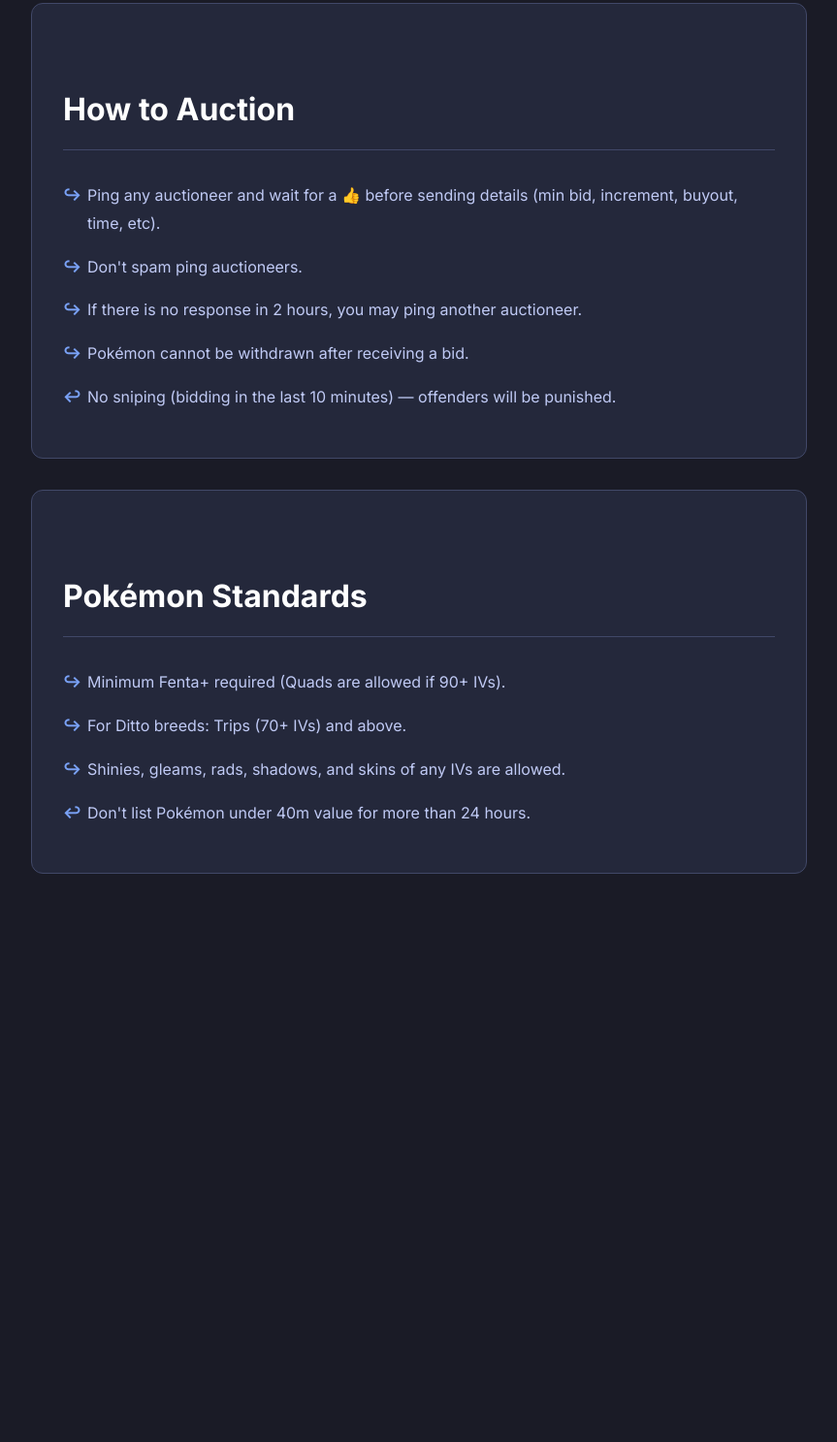
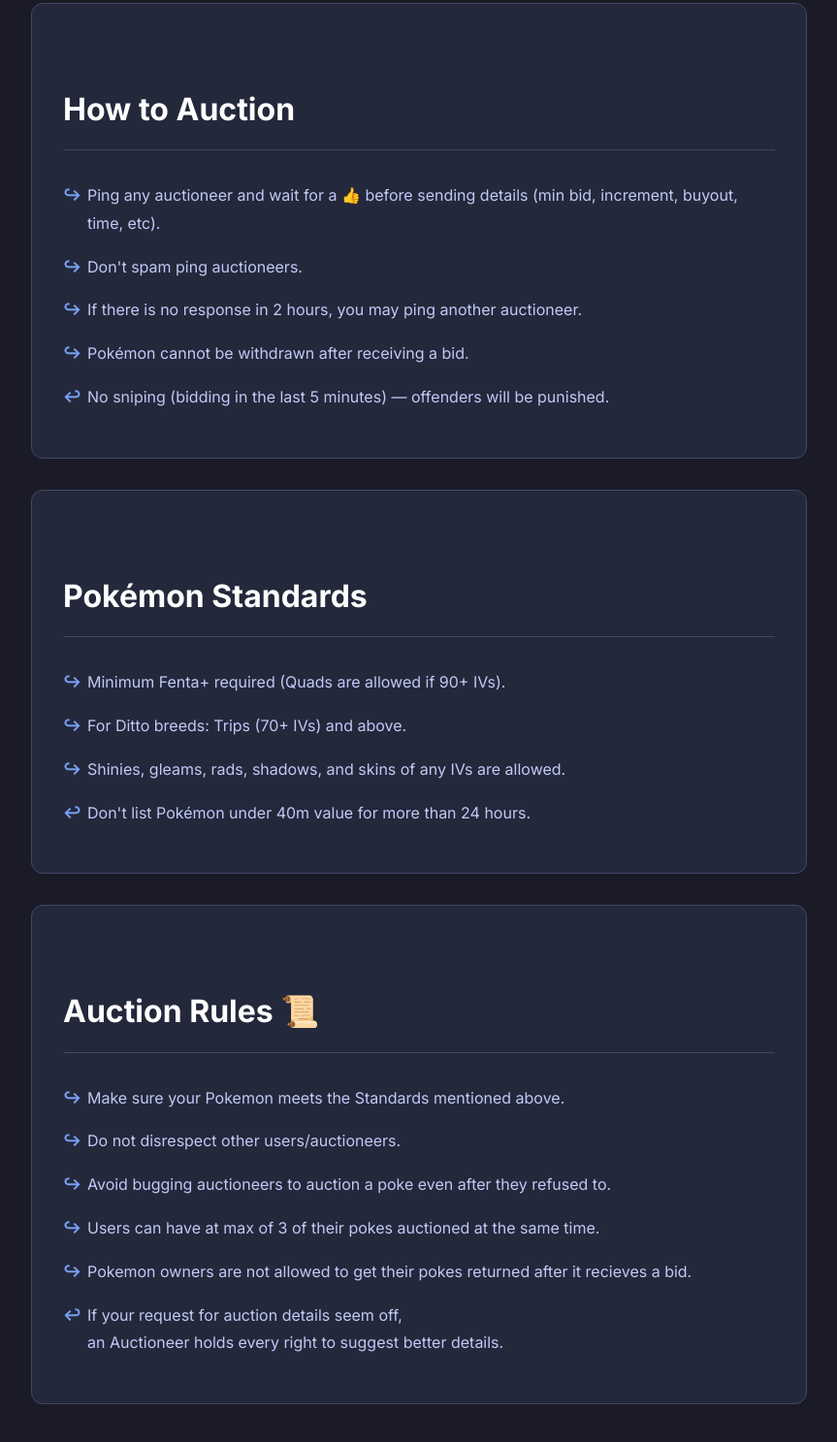
Before and after one commit to Crazy-Ledend/Aucs-Guide, a plain HTML site: page index.html in a window 1280 px wide. Shown: the part 301-1788 px from the top of the page at 97% size, without its empty margins (208-1071 px from the left). Before the commit the page ends 1274 px from the top, so only its background shows below. Drawn offline with Linux system fonts and the light colour scheme.

Commit message:
Update index.html

```diff
--- a/index.html
+++ b/index.html
@@ -257,7 +257,7 @@
                     <li>Don't spam ping auctioneers.</li>
                     <li>If there is no response in 2 hours, you may ping another auctioneer.</li>
                     <li>Pokémon cannot be withdrawn after receiving a bid.</li>
-                    <li class="final-rule">No sniping (bidding in the last 10 minutes) — offenders will be punished.</li>
+                    <li class="final-rule">No sniping (bidding in the last 5 minutes) — offenders will be punished.</li>
                 </ul>
             </div>
 
@@ -268,6 +268,18 @@
                     <li>For Ditto breeds: Trips (70+ IVs) and above.</li>
                     <li>Shinies, gleams, rads, shadows, and skins of any IVs are allowed.</li>
                     <li class="final-rule">Don't list Pokémon under 40m value for more than 24 hours.</li>
+                </ul>
+            </div>
+
+            <div class="card">
+                <h2>Auction Rules 📜</h2>
+                <ul class="rules-list">
+                    <li>Make sure your Pokemon meets the Standards mentioned above.</li>
+                    <li>Do not disrespect other users/auctioneers.</li>
+                    <li>Avoid bugging auctioneers to auction a poke even after they refused to.</li>
+                    <li>Users can have at max of 3 of their pokes auctioned at the same time.</li>
+                    <li>Pokemon owners are not allowed to get their pokes returned after it recieves a bid.</li>
+                    <li class="final-rule">If your request for auction details seem off,<br>an Auctioneer holds every right to suggest better details.</li>
                 </ul>
             </div>
         </div>
```
